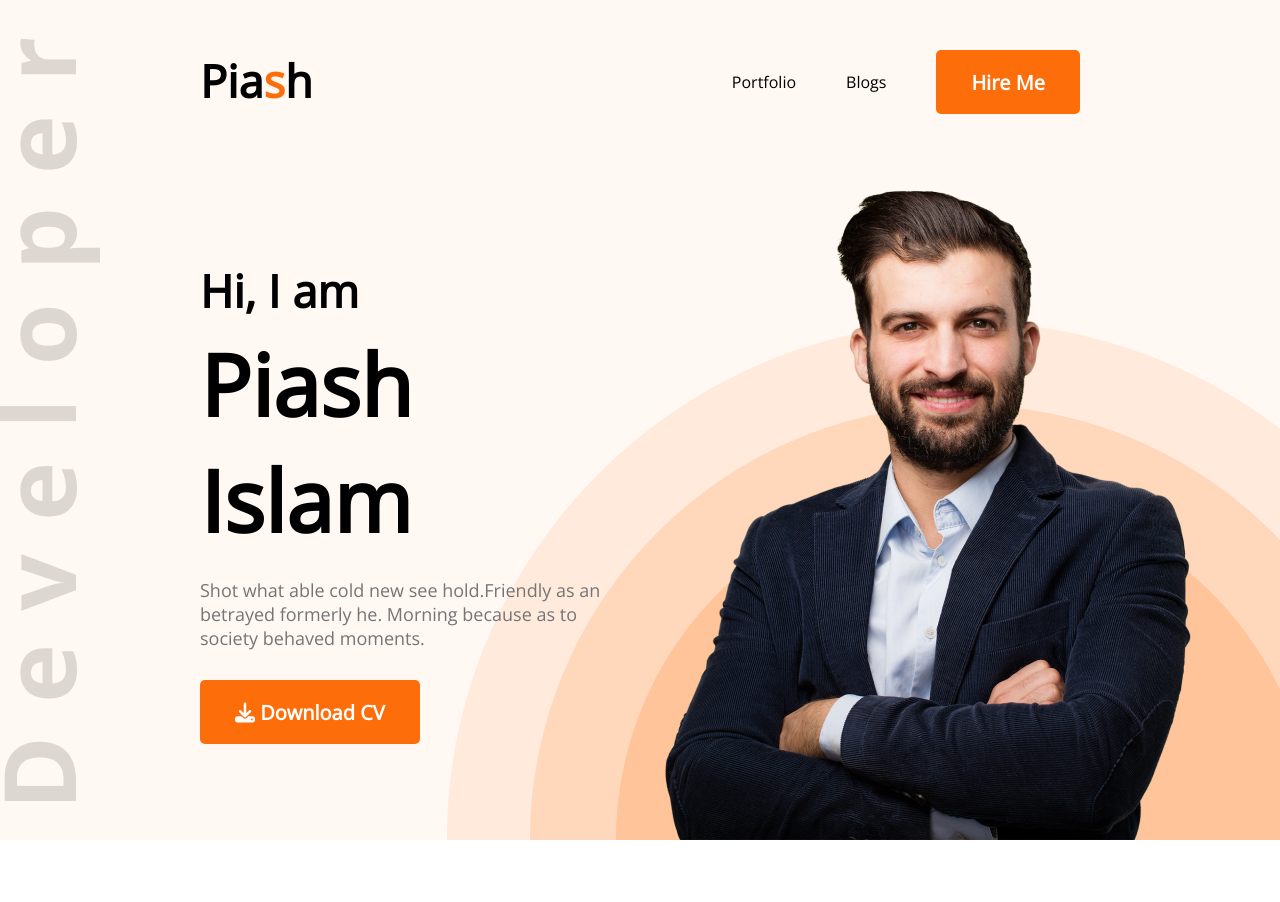
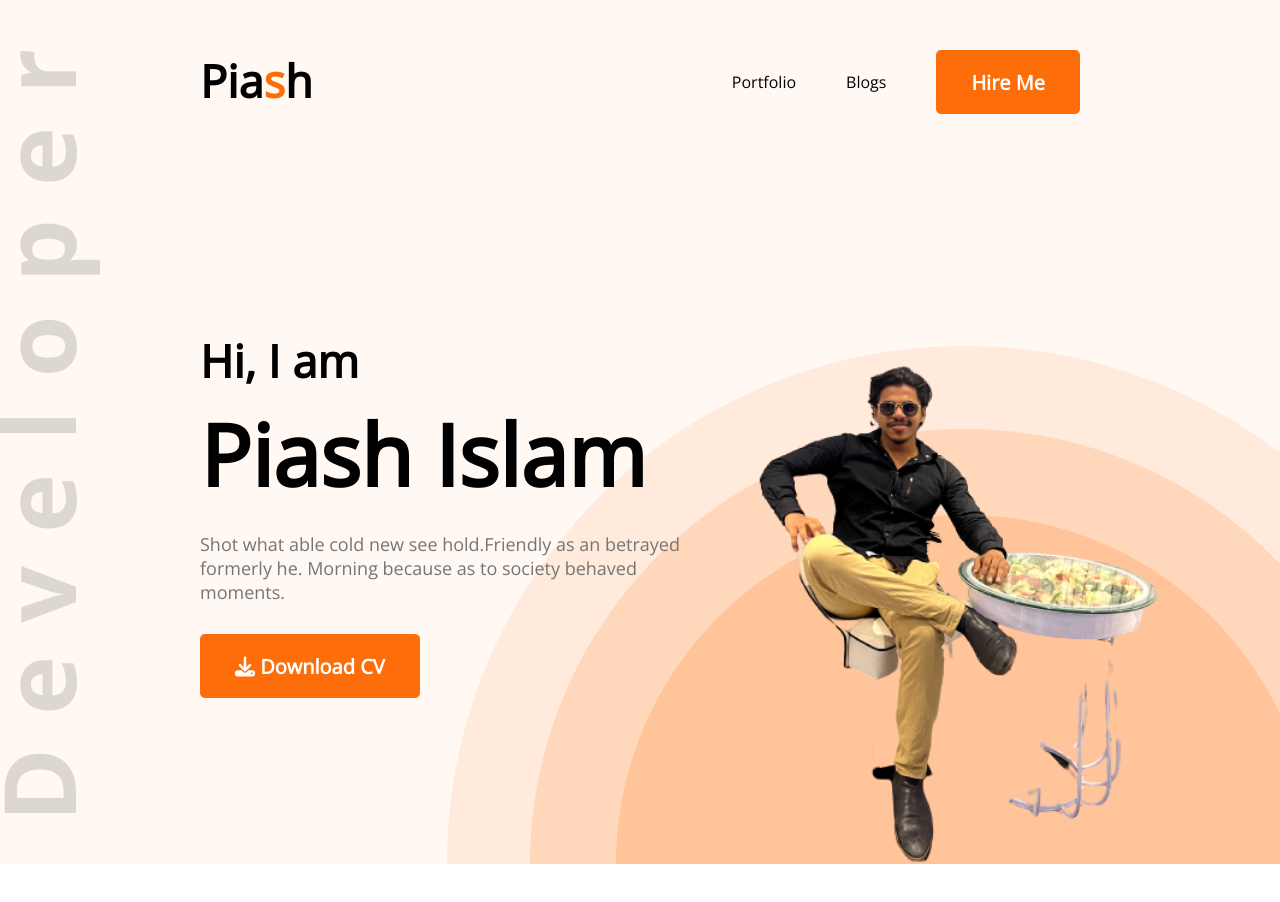
Before and after one commit to Piash-islam/developer-portfolio, a plain HTML site: page index.html in a window 1280 px wide. Shown: the top 902 px of the page. Drawn offline with nearby package versions, Linux system fonts and the light colour scheme.

Commit message:
photo changed

```diff
--- a/index.html
+++ b/index.html
@@ -40,7 +40,11 @@
             <i class="fa-solid fa-download"></i> Download CV
           </button>
         </div>
-        <img src="images/hardy.png" alt="" />
+        <img
+          class="profile-photo"
+          src="images/IMG_20220802_224018-removebg-preview.png"
+          alt="my photo"
+        />
       </div>
     </header>
     <main>
--- a/styles/portfolio.css
+++ b/styles/portfolio.css
@@ -10,6 +10,11 @@
 
 .text-primary{
     color: #FD6E0A;;
+}
+
+.profile-photo{
+    width: 700px;
+    height: 700px;
 }
 
 .btn-primary{
```
Also changed, not shown: images/IMG_20220802_224018-removebg-preview.png (added), images/profile.jpeg (added), 2 other files.
